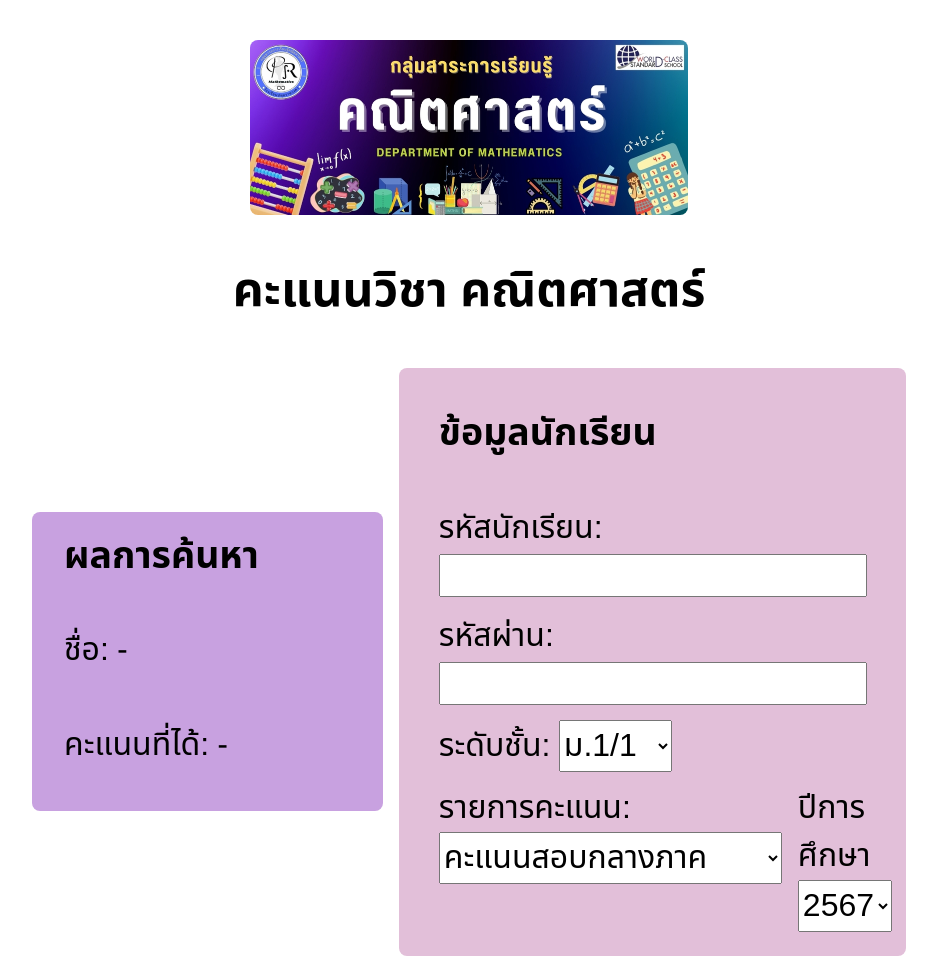
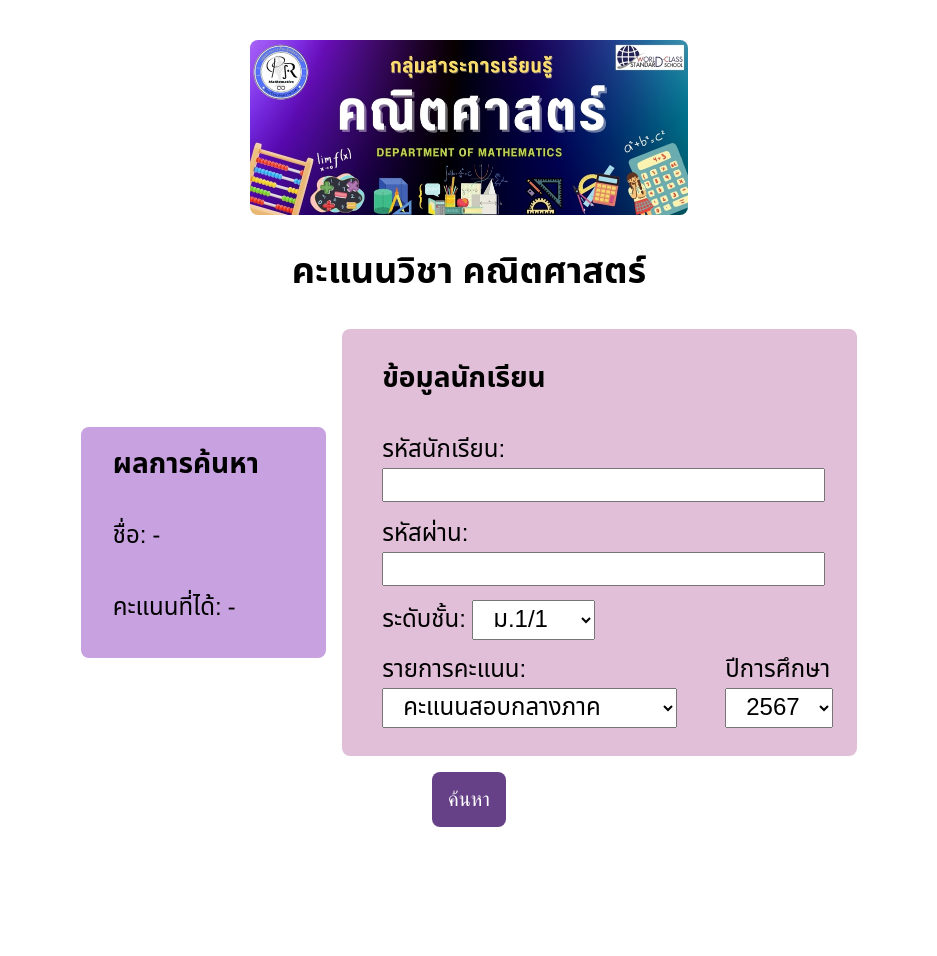
Before and after one commit to Chinnawat55555/score-page, a plain HTML site: page index.html in a window 1280 px wide. Shown: the top 956 px of the page, without its empty margins (171-1108 px from the left). After the commit the page ends 851 px from the top, so only its background shows below. Drawn offline with Linux system fonts and the light colour scheme.

Commit message:
edited layout main

```diff
--- a/styles/score.page.css
+++ b/styles/score.page.css
@@ -3,7 +3,7 @@ body {
     flex-direction: column;
     align-items: center;
     font-family: "Noto Sans Thai", sans-serif;
-    font-size: 2rem;
+    font-size: 1.5rem;
 }
 
 .container {
@@ -18,7 +18,7 @@ body {
     align-items: center;
 
     img {
-        width: 60%;
+        width: 70%;
         border-radius: 0.5rem;
         margin-top: 1rem;
     }
@@ -65,21 +65,25 @@ body {
         margin-bottom: 0.25rem;
     }
     input {
-        font-size: 2rem;
+        font-size: 1.5rem;
+        width: 100%;
     }
     select {
-        font-size: 2rem;
+        font-size: 1.5rem;
         font-family: "Noto Sans Thai", sans-serif;
+        padding-inline: 1rem;
     }
 }
 
 .form-item {
-    padding-left: 2rem;
+    padding-inline: 2rem;
     padding-bottom: 0.25rem;
+    flex-direction: column;
+    width: 100%;
 }
 
 .form-item-2 {
-    padding-left: 1rem;
+    padding-inline: 1rem;
 }
 
 .bt-container {
@@ -104,6 +108,7 @@ body {
     border-radius: 0.5rem;
     border: none;
     cursor: pointer;
+    font-size: 1.25rem;
 }
 
 #fetchButton:hover {
```
